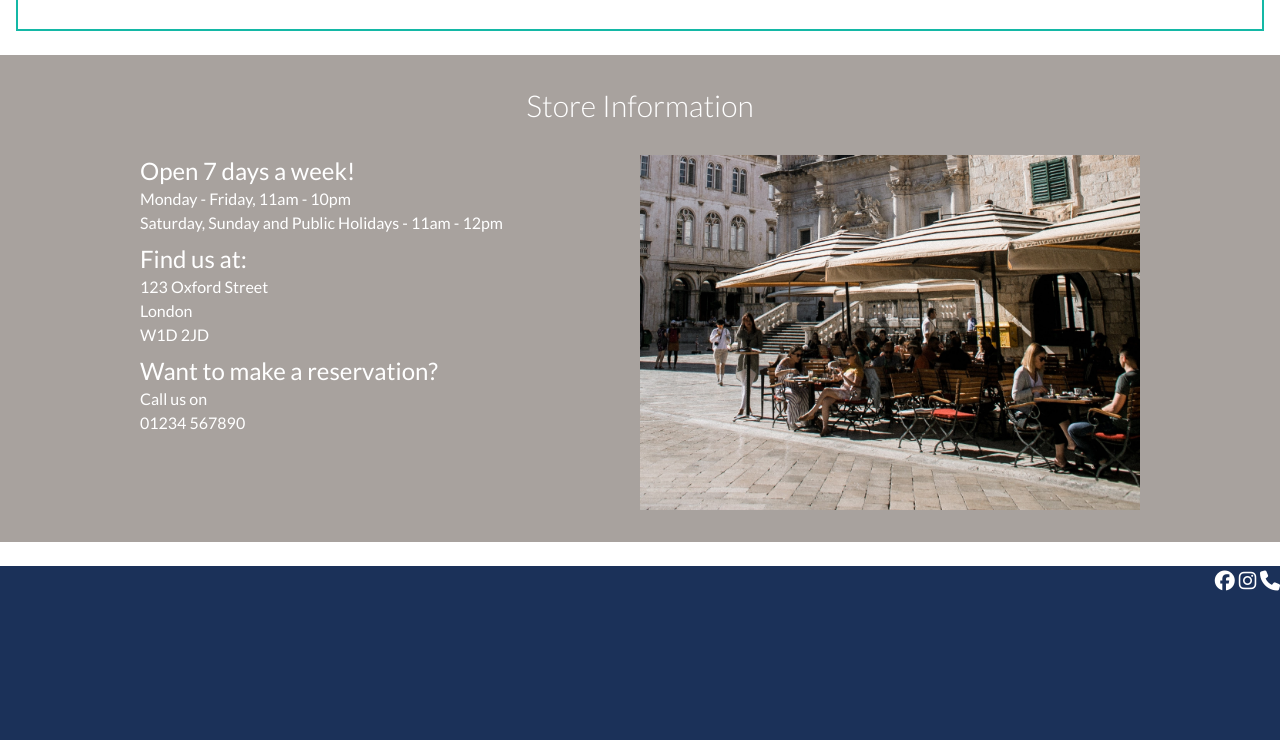
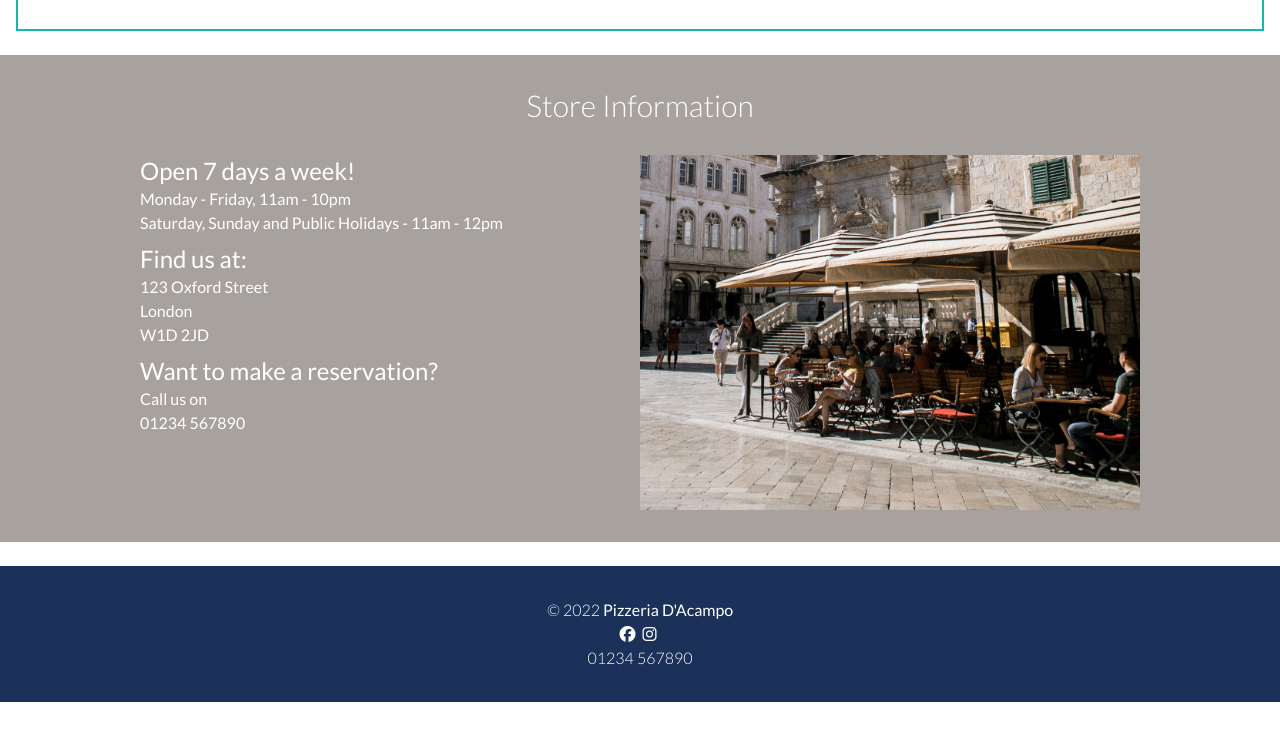
Before and after one commit to louisep1/pizzeria-d-acampo, a website: page src/index.html in a window 1280 px wide. Shown: the part 1900-2640 px from the top of the page. After the commit the page ends 2602 px from the top, so only its background shows below. Drawn offline with Linux system fonts and the light colour scheme.

Commit message:
basic html done (basic footer done)

```diff
--- a/src/index.html
+++ b/src/index.html
@@ -227,11 +227,11 @@
       </section>
     </main>
 
-    <footer class="bg-dark-blue h-48 text-white mt-6 text-xl text-right">
-      <i class="fa-brands fa-facebook"></i>
-      <i class="fa-brands fa-instagram"></i>
-      <i class="fa-solid fa-phone"></i>
-      <!-- social media links -->
+    <footer class="bg-dark-blue text-white mt-6 p-8 text-center font-light">
+      <p>&copy; 2022 <strong>Pizzeria D'Acampo</strong></p>
+      <a href="#"><i class="fa-brands fa-facebook"></i></a>
+      <a href="#" class="px-1"><i class="fa-brands fa-instagram"></i></a>
+      <p>01234 567890</p>
     </footer>
   </body>
 </html>
```
Also changed, not shown: dist/output.css.
